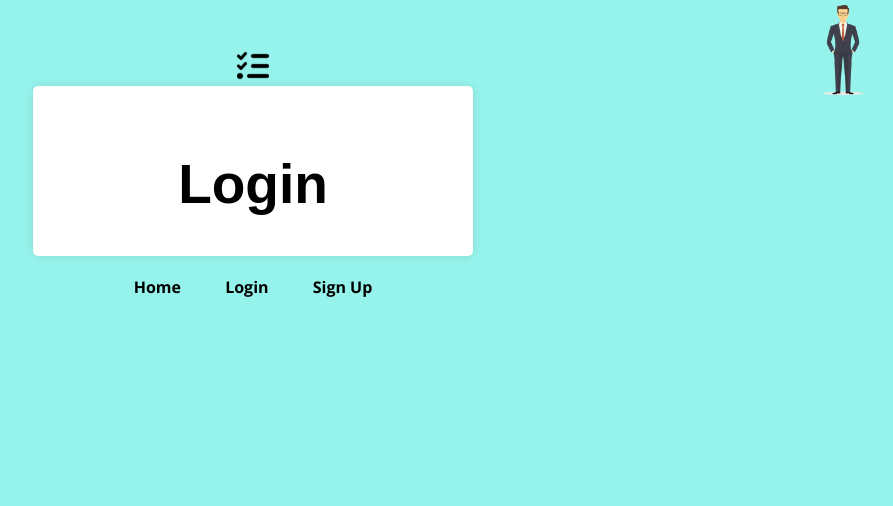
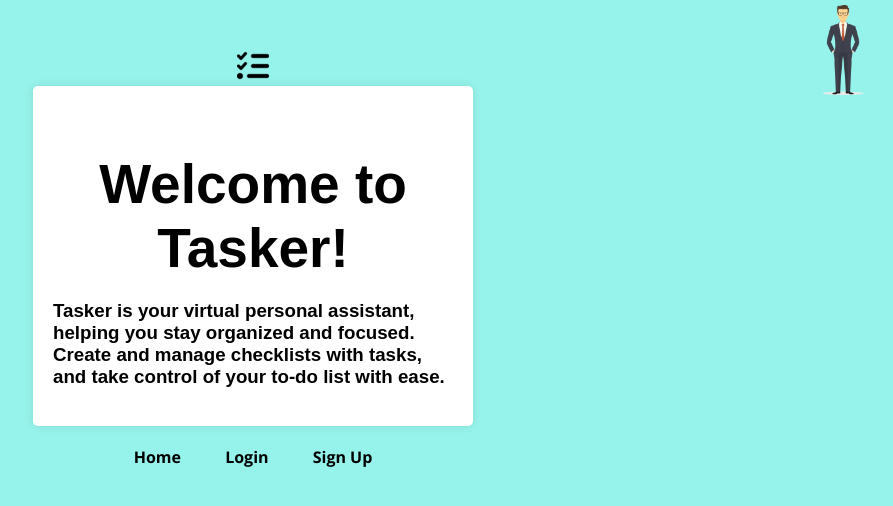
Before and after one commit to SscottK/tasker, a Django app: page / in a window 1280 px wide. Shown: the top 506 px of the page, without its empty margins (387-1280 px from the left). Run offline with Django 4.2, Linux system fonts and the light colour scheme.

Commit message:
Fixed Welcome page

```diff
--- a/tasker_main_app/templates/welcome.html
+++ b/tasker_main_app/templates/welcome.html
@@ -10,10 +10,10 @@
 </section>
 <section>
     <form action="{% url 'home' %}" method="post" class="login">
-      <h1>Login</h1>
+      <h1>Welcome to Tasker!</h1>
+      <h3>Tasker is your virtual personal assistant, helping you stay organized and focused. Create and manage checklists with tasks, and take control of your to-do list with ease.</h3>
       {% csrf_token %} {{ form.as_p }}
       <input type="hidden" name="next" value="{{ next }}" />
-
     </form>
   </section>
 
```
